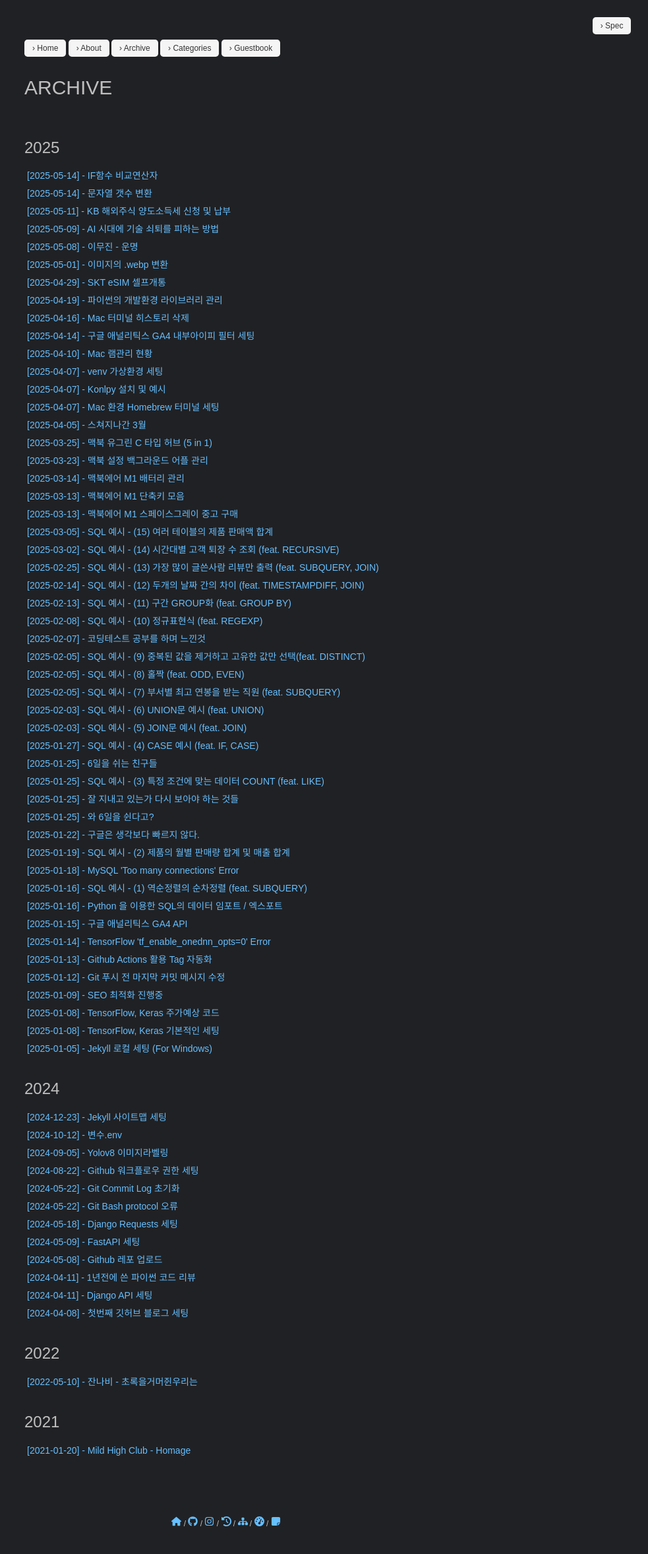
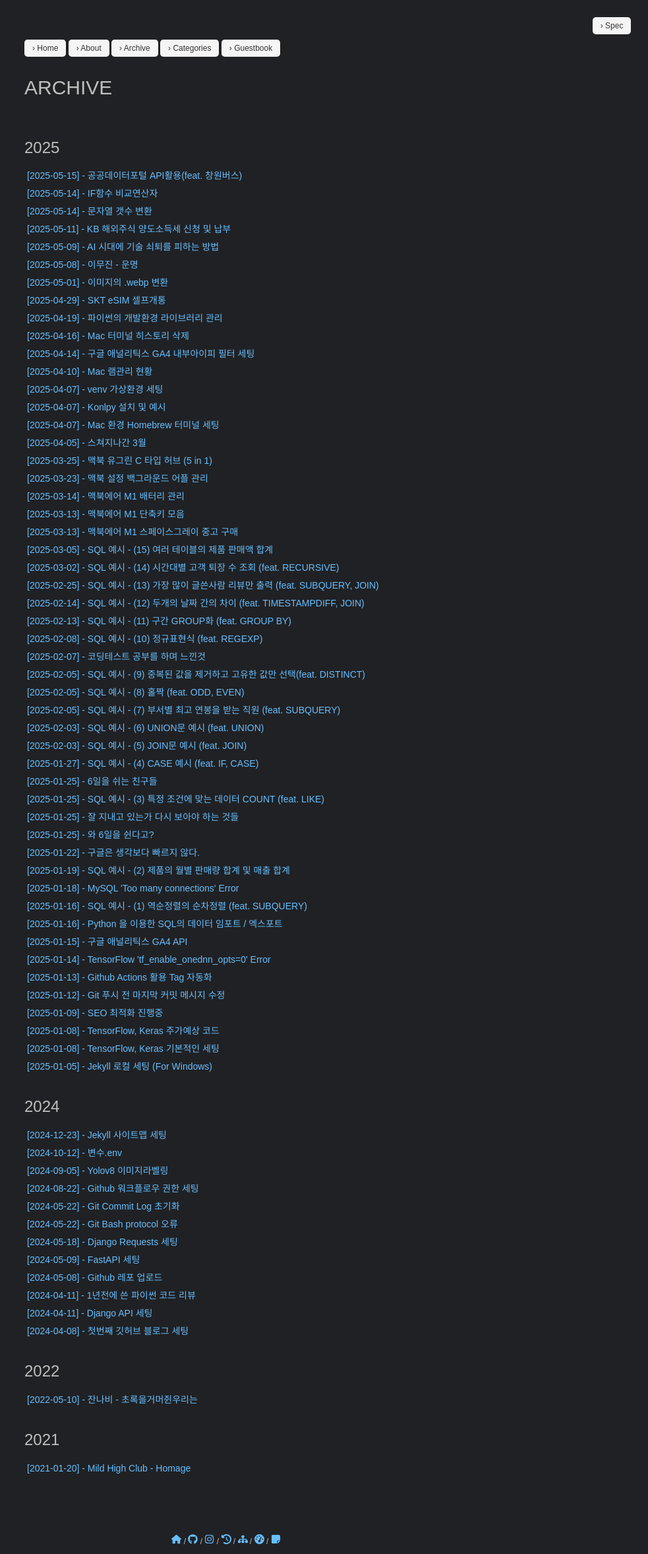
Before and after one commit to pozuhtuhv/pozuhtuhv.github.io, a Jekyll site: the page built from archive.html, in a window 1280 px wide. Shown: the whole page at 66% size, without its empty margins (297-1280 px from the left). Built offline with Jekyll 4.4.1, drawn with Linux system fonts in a browser that asks for light colours; some web fonts are replaced; before the commit the page ends 2328 px from its top, so only the background shows below that; some of the changed lines change nothing that is shown.

Commit message:
(edit) blockquote_content_uplod

````diff
--- /dev/null
+++ b/_posts/2025-05-15-python-busapi.md
@@ -0,0 +1,217 @@
+---
+title: "공공데이터포털 API활용(feat. 창원버스)"
+description: "공공데이터포털 API활용 설명"
+layout: post
+categories: ["Python"]
+published: true
+date: 2025-05-15
+last_modified_at: 2025-05-15
+tags: [python, data.go.kr]
+---
+---
+{: .no_toc .text-delta }
+
+1. TOC
+{:toc}
+---
+
+<!-- 글의 제목은 ##
+    나머지 큰 제목은 ###
+    이후 나머지는 3개이상 -->
+
+## {{ page.description }}
+
+### 0. 개요
+공공데이터포털에서 나오는 데이터를 이용한 서비스가 생각보다 주변에 많이 퍼져있다. ex) 코로나, 버스데이터, 국민연금, 기상청 등등<br>
+1년전 깃허브 레포지토리에 작성했던 공공데이터포털에서 창원버스정보API에 대해 작성하려고 한다.<br>
+<br>
+
+### 1. 가입 및 사용권한 받기
+{% include image-path.html cols=1 start=1 end=1 %}
+우선 데이터를 사용할려면 [공공데이터포털](https://www.data.go.kr/)에 가입을하고 원하는 데이터를 검색 후 `사용신청`을 하고,<br>
+거기서 나오는 `ServiceKey` 를 사용하여 API를 통해 데이터를 받아오면 된다.<br>
+데이터마다 지원하는 형식이 차이가 있기 때문에 [`OpenAPI`, `파일데이터`] 본인의 상황에 맞춰서 사용하면 된다.<br>
+
+### 2. 필요한 데이터
+{% include image-path.html cols=4 start=2 end=5 %}
+
+1. 버스 및 정류소 데이터 - [경상남도 창원시_기반정보조회서비스](https://www.data.go.kr/tcs/dss/selectApiDataDetailView.do?publicDataPk=15000096)
+
+- 버스노선목록 - [1-1]busdata.json
+<br>
+엔드포인트: http://openapi.changwon.go.kr/rest/bis/Bus/?serviceKey={SERVICE_KEY}
+<br>
+
+> **반환 정보:**
+> ROUTE_ID: 버스 고유 ID
+> ROUTE_NM: 버스 번호
+> STATION_CNT: 정류장 수
+> ROUTE_LEN: 노선 길이
+> ORGT_STATION_ID: 기점 정류장 ID
+> DST_STATION_ID: 종점 정류장 ID
+
+<br>
+
+- 정류소목록 - [1-3]stationdata.json
+<br>
+엔드포인트: http://openapi.changwon.go.kr/rest/bis/Station/?serviceKey={SERVICE_KEY}
+<br>
+
+> **반환 정보:**
+> STATION_ID: 정류소 고유 ID
+> STATION_NM: 정류소 이름
+
+<br>
+
+2. 버스 도착 정보 - [경상남도 창원시_버스도착정보조회](https://www.data.go.kr/tcs/dss/selectApiDataDetailView.do?publicDataPk=15000386)
+
+- 정류소버스도착정보 - [2-1]busarrives.json
+<br>
+엔드포인트: http://openapi.changwon.go.kr/rest/bis/BusArrives/?serviceKey={SERVICE_KEY}&station={STATION_ID}
+<br>
+
+> **반환 정보:**
+> ROUTE_ID: 버스 고유 ID
+> PREDICT_TRAV_TM: 도착 예정 시간
+> LEFT_STATION: 남은 정류장 수
+> UPDN_DIR: 상/하행 구분 (0: 하행, 1: 상행)
+
+<br>
+
+3. 버스정류소목록 - [경상남도 창원시_노선버스위치정류소](https://www.data.go.kr/tcs/dss/selectApiDataDetailView.do?publicDataPk=15000254)
+
+- 버스정류소목록 - [3-1]busstop.json
+<br>
+엔드포인트: http://openapi.changwon.go.kr/rest/bis/BusLocation/?serviceKey={SERVICE_KEY}&route={ROUTE_ID}
+<br>
+
+> **반환 정보:**
+> rowCount: 결과 개수 | (총결과/2)+1 = 상행/하행 구분하기
+> STATION_ORD: 정류장 순서
+> STATION_ID: 정류소 고유 ID
+> STATION_NM: 정류소 이름
+> EVENT_CD: 이벤트 코드 (17: 진입, 18: 진출)
+
+<br>
+
+4. 현재 운행 버스위치 - [경상남도 창원시_노선별 버스위치목록](https://www.data.go.kr/tcs/dss/selectApiDataDetailView.do?publicDataPk=15000416)
+
+- 현재 운행 버스위치 - [4-1]busposition.json
+<br>
+엔드포인트: http://openapi.changwon.go.kr/rest/bis/BusPosition/?serviceKey={SERVICE_KEY}&route={ROUTE_ID}
+<br>
+
+> **반환 정보:**
+> rowCount: 결과 개수
+> ARRV_STATION_ID: 도착한 정류장 ID
+> LOW_PLATE_TP: 저상버스 여부
+> PLATE_NO: 차량 번호
+
+### 3. 코드
+```python
+import os
+import requests
+import xmltodict
+import json
+from dotenv import load_dotenv
+import datetime
+
+# .env 파일 로드
+load_dotenv()
+SERVICE_KEY = os.getenv('SERVICE_KEY')
+# 창원버스 정보제공 API는 데이터 포맷이 XML 이므로 JSON 변환 과정 추가
+
+# URL 리스트 정의 BUS, STATION DATA LOAD [1-1], [1-3] 데이터 로드
+API_URLS = {
+    '[1-1]busdata': f'http://openapi.changwon.go.kr/rest/bis/Bus/?serviceKey={SERVICE_KEY}',
+    '[1-3]stationdata': f'http://openapi.changwon.go.kr/rest/bis/Station/?serviceKey={SERVICE_KEY}'
+}
+
+# XML 데이터를 가져와 JSON으로 변환 후 파일에 저장
+# 데이터 로드 영역 시작
+def fetch_and_save_data(url, filename):
+    try:
+        response = requests.get(url)
+        response.raise_for_status()
+        xml_data = response.content.decode('utf-8') # 한글 디코딩이 필요함
+        json_data = json.dumps(xmltodict.parse(xml_data), indent=4, ensure_ascii=False)
+
+        with open(filename, 'w', encoding='utf-8') as file:
+            file.write(json_data)
+
+    except requests.exceptions.RequestException as e:
+        print(f'{url}에서 데이터 가져올 수 없습니다.: {e}')
+    except Exception as e:
+        print(f'XML 데이터 처리 중 오류가 발생했습니다.: {e}')
+
+def data_save():
+    for filename, url in API_URLS.items():
+        print('older than 6 hours, reloading...')
+        fetch_and_save_data(url, f'data/{filename}.json')
+        print('reload Done')
+
+def newdata_load():
+    # 데이터의 6시간 기준 최신화를 위한 리로드
+    # 6시간 전의 현재 시간
+    six_hours_ago = datetime.datetime.now() - datetime.timedelta(hours=6)
+
+    # [1-1]busdata 파일을 대표로 마지막 시간을 확인
+    modified_time = datetime.datetime.fromtimestamp(os.path.getmtime('data/[1-1]busdata.json'))
+    if modified_time < six_hours_ago:
+        data_save()
+    else:
+        print('No reload required')
+# 데이터 로드 영역 끝
+
+# 실행시 무조건 실행
+newdata_load()
+
+# 버스정보검색 ([1-3]stationdata.json 연동 필요)
+bus = input('버스번호검색: ')
+# json 데이터 로드
+with open('data/[1-1]busdata.json', 'r', encoding='utf-8') as file:
+    rows = json.load(file)["ServiceResult"]["MsgBody"]["BusList"]["row"]
+
+# 검색 결과 출력
+matching_buses = [row for row in rows if bus in str(row["ROUTE_NM"])]
+
+for bus_info in matching_buses:
+    print(bus_info["ROUTE_NM"])
+
+# 사용자 선택
+selected_bus = input('선택: ')
+
+# 선택한 버스 정보 출력
+for bus_info in matching_buses:
+    if selected_bus == str(bus_info["ROUTE_NM"]):
+        print(bus_info)
+
+# ##############################
+# # 3006번의 버스 - 379030060
+# ROUTE_ID = '379030060'
+# STATION_ID = '379005774'
+# url = f'http://openapi.changwon.go.kr/rest/bis/BusArrives/?serviceKey={SERVICE_KEY}&station={STATION_ID}'
+# response = requests.get(url)
+# xml_data = response.content.decode('utf-8') # 한글 디코딩이 필요함
+# json_data = json.dumps(xmltodict.parse(xml_data), indent=4, ensure_ascii=False)
+
+# # json 저장
+# with open('data/[2-1]busarrives.json', 'w', encoding='utf-8') as file:
+#     file.write(json_data)
+
+# # json 읽기
+# with open('data/[2-1]busstop.json', 'r', encoding='utf-8') as file:
+#     data = json.load(file)
+
+# rows = data["ServiceResult"]["MsgBody"]["BusLocationList"]["row"]
+
+# for row in rows:
+#     print(row)
+```
+<br>
+이대로는 사용하기 어려운게 사실이긴하다<br>
+하지만 이 글을 작성하는 이유는 공공데이터포털에 대한 '데이터 접근성이 생각보다 쉽다' 라는걸 글로 적어두고 싶었다.<br>
+내가 다시 공공데이터포털을 사용할수도 있으니깐,<br>
+이 글을 보고 '생각보다 쉬웠다' 라는 생각을 가질 수 있게 작성한 글이다.<br>
+위에 작성한 코드 자체를 읽는건 어려울수도 있겠으나,<br>
+<b>반환되어지는 값(JSON)</b>을 정해져 있으니, 그걸 어찌저찌 주무르는건 사용자의 재량이다.<br>
--- a/_sass/_main.scss
+++ b/_sass/_main.scss
@@ -159,6 +159,16 @@
     background: var(--code-bg-color)
 }
 
+blockquote {
+	font-style: italic;
+	border-left: 5px solid var(--dark-text-color);
+	padding-left: 0.5rem;
+}
+
+blockquote p {
+    font-size: 1rem !important;
+}
+
 .timeline:before,
 hr {
     background: var(--light-text-color)
@@ -171,7 +181,7 @@
 
 pre {
     color: var(--code-text-color);
-    padding: .8rem;
+    padding: 0.8rem;
     white-space: pre;
     border-style: none none none solid;
     border-color: var(--light-text-color);
````
Also changed, not shown: assets/img/2025-05-15-python-busapi-1.webp (added), assets/img/2025-05-15-python-busapi-2.webp (added), assets/img/2025-05-15-python-busapi-3.webp (added), assets/img/2025-05-15-python-busapi-4.webp (added), assets/img/2025-05-15-python-busapi-5.webp (added).
